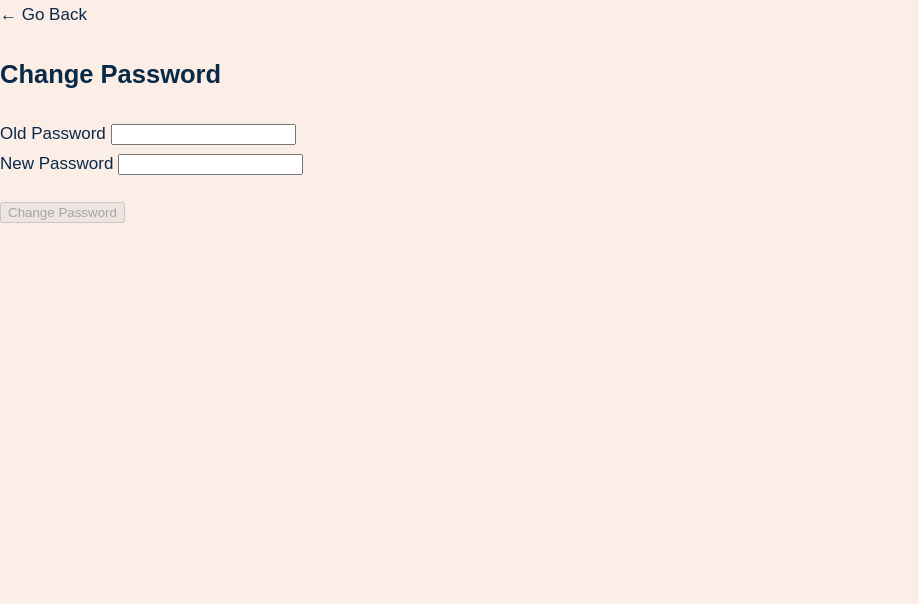
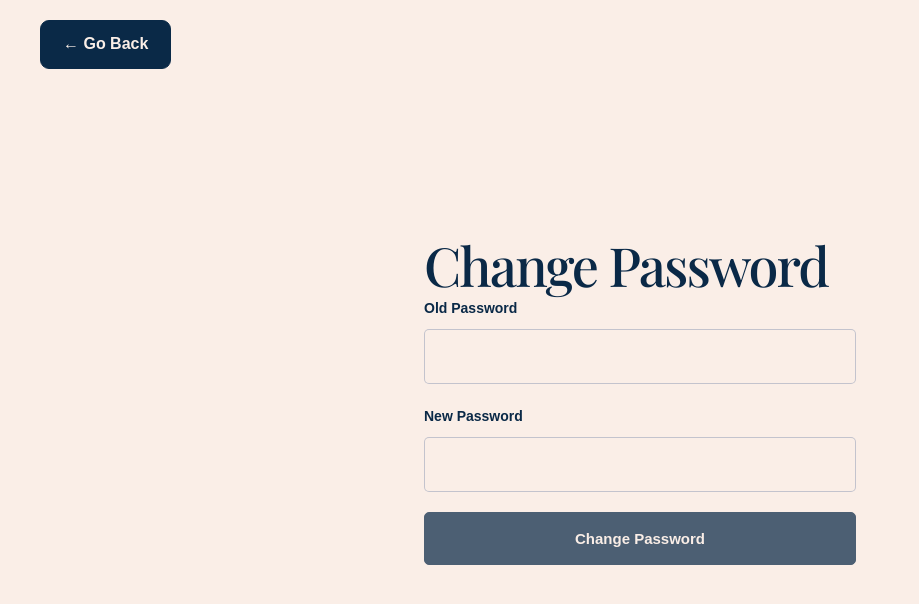
Before and after one commit to prasoonkandel/jh_notex-frontend, a website built with Vite: page dashboard/changePassword/index.html in a window 1280 px wide. Shown: the whole page, without its empty margins (0-919 px from the left). Built offline with nearby package versions, Linux system fonts and the light colour scheme.

Commit message:
fix: style sheet href to updated path

```diff
--- a/dashboard/changePassword/index.html
+++ b/dashboard/changePassword/index.html
@@ -5,7 +5,7 @@
         <meta name="viewport" content="width=device-width, initial-scale=1.0" />
         <title>Update User Info</title>
         <link rel="stylesheet" href="/part.css" />
-        <link rel="stylesheet" href="../updateUser/style.css" />
+        <link rel="stylesheet" href="../updateAccount/style.css" />
         <link rel="stylesheet" href="/loader.css" />
 
         <script src="/loader.js" defer></script>
```
